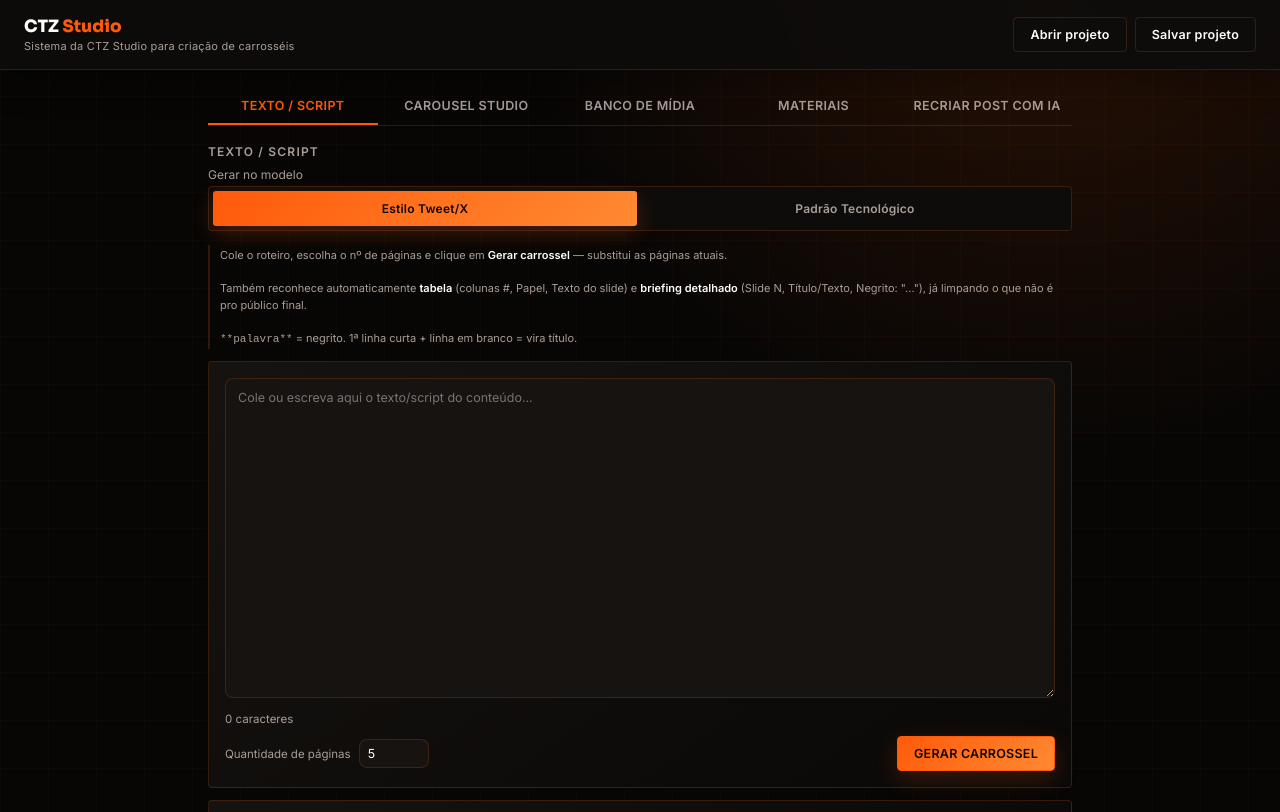
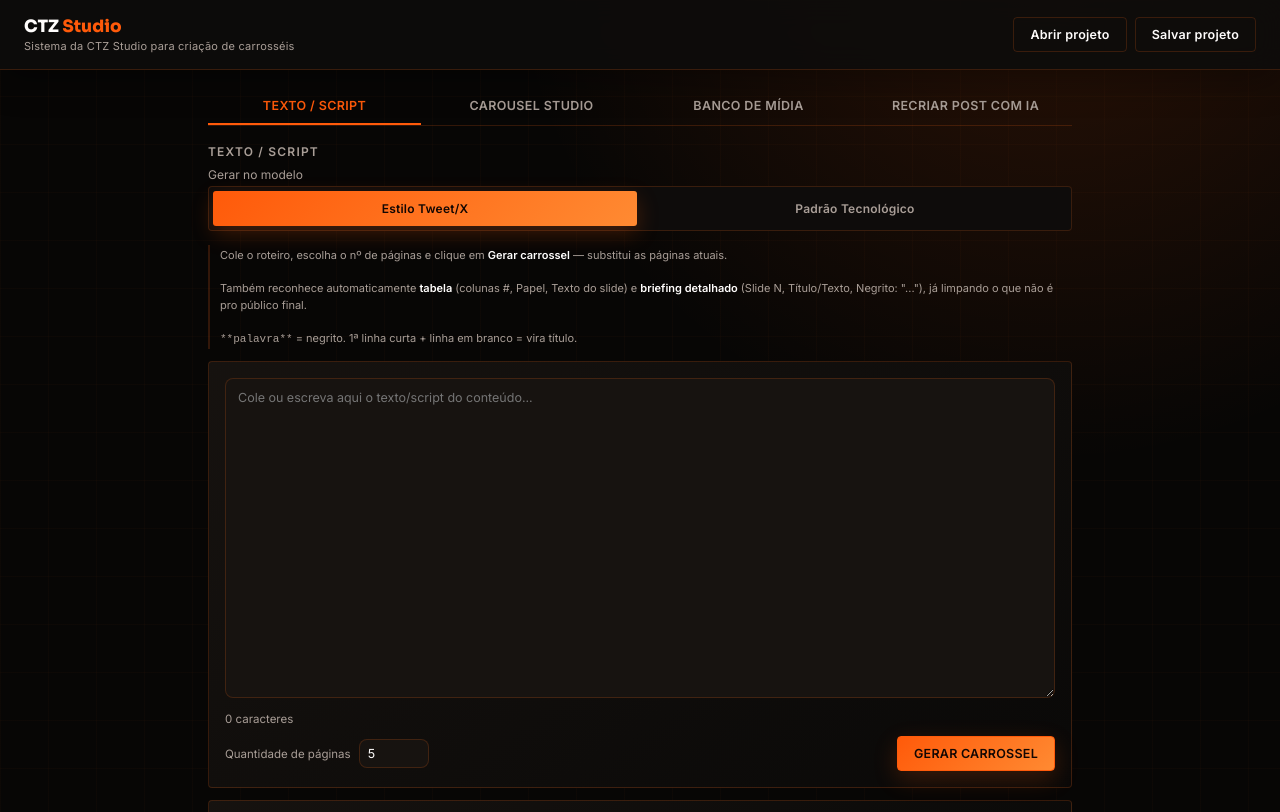
Before and after one commit to creatorizebrasil-stack/CtzStudio, a website: page ctz-studio/index.html in a window 1280 px wide. Drawn offline with nearby package versions, Linux system fonts and the light colour scheme.

Commit message:
atualizar

```diff
--- a/ctz-studio/index.html
+++ b/ctz-studio/index.html
@@ -490,7 +490,7 @@
       <button class="tab-btn active" id="tabBtnScript" data-tab="script">Texto / Script</button>
       <button class="tab-btn" id="tabBtnCarousel" data-tab="carousel">Carousel Studio</button>
       <button class="tab-btn" id="tabBtnMedia" data-tab="media">Banco de Mídia</button>
-      <button class="tab-btn" id="tabBtnMaterials" data-tab="materials">Materiais</button>
+      <button class="tab-btn" id="tabBtnMaterials" data-tab="materials" style="display:none;" aria-hidden="true" tabindex="-1">Materiais</button>
       <button class="tab-btn" id="tabBtnPostAI" data-tab="postai">Recriar Post com IA</button>
     </div>
 
```
